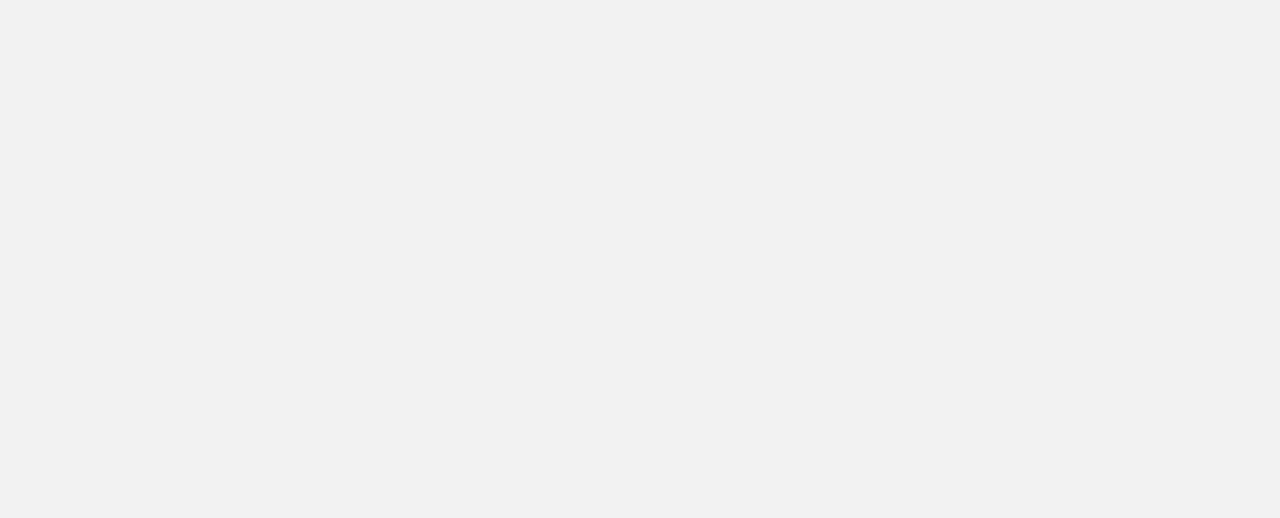
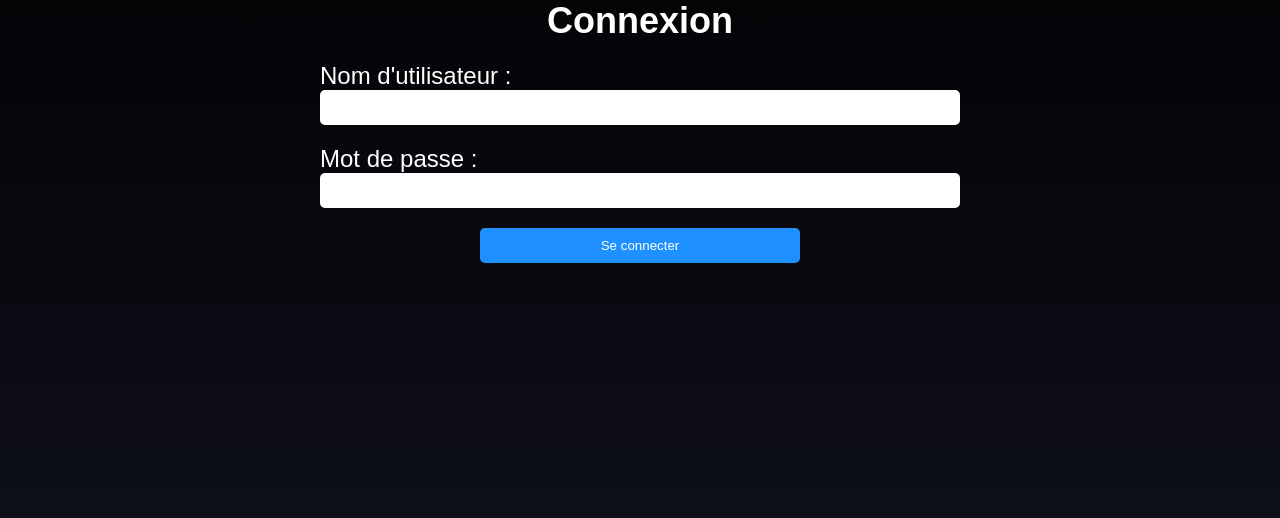
Before and after one commit to Remar59/liremersion, a React (Create React App) app: page /login in a window 1280 px wide. Before the commit this address had no page. Shown: the top 518 px of the page. Built offline with nearby package versions, Linux system fonts and the light colour scheme.

Commit message:
login page

```diff
--- a/src/App.js
+++ b/src/App.js
@@ -3,6 +3,7 @@ import './App.scss';
 import Home from './components/Home';
 import AudioPlayer from './components/AudioPlayer';
 import Signup from './components/Singup';
+import Login from './components/login';
 
 function App() {
   return (
@@ -11,6 +12,7 @@ function App() {
         <Route exact path="/" element={<Home />} />
         <Route exact path="/cat" element={<AudioPlayer />} />
         <Route path="/signup" element={<Signup />} />
+        <Route path="/login" element={<Login />} />
       </Routes>
     </Router>
   );
--- a/src/components/Home.js
+++ b/src/components/Home.js
@@ -10,7 +10,7 @@ function Home() {
                 <div className='header'>
                     <p>Bonjour !</p>
                     <div>
-                        <a href="">Se connecter</a>
+                        <a href="/login">Se connecter</a>
                         <a href="/signup">Créer un compte</a>
                     </div>
                 </div>
--- /dev/null
+++ b/src/components/login.js
@@ -0,0 +1,25 @@
+import React from 'react';
+import '../styles/login.scss';
+
+function Login() {
+    return (
+        <div className='login-container'>
+            <div className='login-content'>
+                <h2>Connexion</h2>
+                <form>
+                    <div className='form-group'>
+                        <label htmlFor='username'>Nom d'utilisateur :</label>
+                        <input type='text' id='username' name='username' />
+                    </div>
+                    <div className='form-group'>
+                        <label htmlFor='password'>Mot de passe :</label>
+                        <input type='password' id='password' name='password' />
+                    </div>
+                    <button type='submit'>Se connecter</button>
+                </form>
+            </div>
+        </div>
+    );
+}
+
+export default Login;
--- /dev/null
+++ b/src/styles/login.scss
@@ -0,0 +1,57 @@
+@import "reset";
+
+.login-container {
+    height: 100vh;
+    background: linear-gradient(#040306, #131624);
+
+    .login-content {
+        color: white;
+        font-size: 24px;
+        width: 50%;
+        margin: auto;
+
+        @media screen and (max-width: 600px) {
+            width: 90%;
+        }
+
+        h2 {
+            margin-bottom: 20px;
+            text-align: center;
+        }
+
+        form {
+            display: flex;
+            flex-direction: column;
+
+            .form-group {
+                margin-bottom: 20px;
+
+                label {
+                    margin-bottom: 5px;
+                }
+
+                input {
+                    width: 100%;
+                    padding: 10px;
+                    border-radius: 5px;
+                    border: none;
+                }
+            }
+
+            button {
+                width: 50%;
+                margin: auto;
+                padding: 10px;
+                border-radius: 5px;
+                border: none;
+                background-color: #1E90FF;
+                color: white;
+                cursor: pointer;
+
+                &:hover {
+                    background-color: #4169E1;
+                }
+            }
+        }
+    }
+}
```
